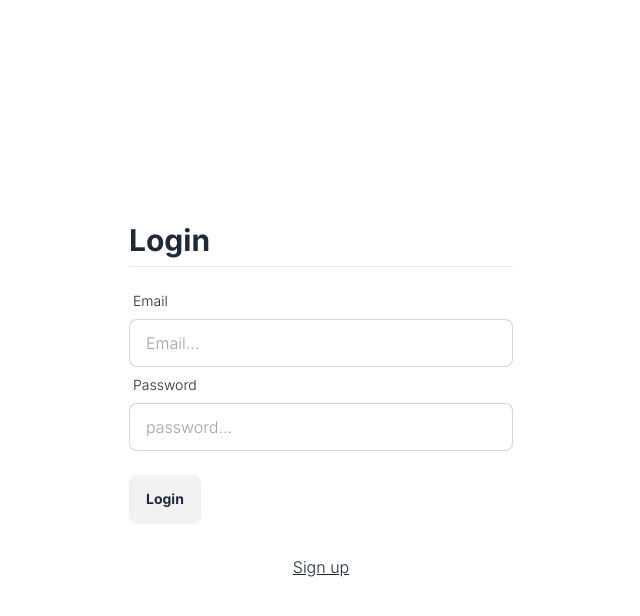
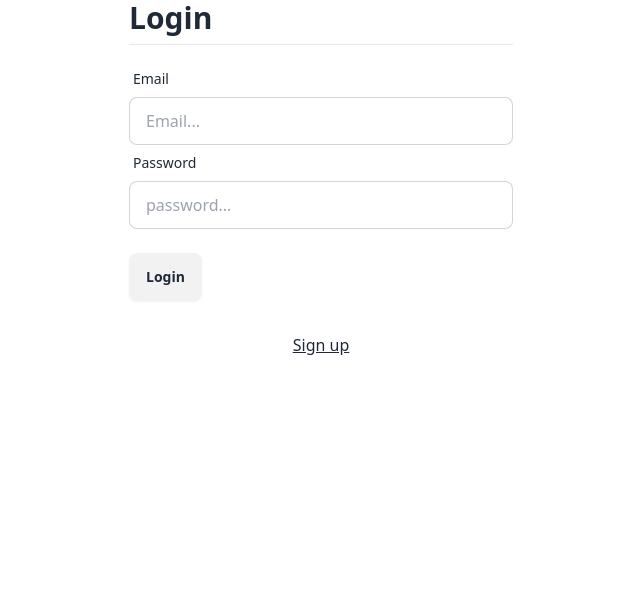
Before and after one commit to senyc/jason-front, a Next.js app: page /login in a window 1280 px wide. Shown: the top 616 px of the page, without its empty margins (319-959 px from the left). Built offline with nearby package versions, Linux system fonts and the light colour scheme.

Commit message:
chore: adjust layouts to shift control to pages

```diff
--- a/src/app/(withHeader)/layout.tsx
+++ b/src/app/(withHeader)/layout.tsx
@@ -1,6 +1,12 @@
+import Header from '@/src/lib/components/header';
 import type { Metadata } from 'next';
 
+import { Inter } from 'next/font/google';
 
+const inter = Inter({
+  weight: ['300', '700'],
+  subsets: ['latin'],
+});
 export const metadata: Metadata = {
   title: 'Create Next App',
   description: 'Generated by create next app',
@@ -12,8 +18,12 @@ export default function RootLayout({
   children: React.ReactNode;
 }) {
   return (
-    <div className="h-full">
-      {children}
-    </div>
+    <body className={`${inter.className} flex-col flex h-full w-full`}>
+      <header className=''>
+        <Header />
+      </header>
+        {children}
+      <footer className='h-32 min-h-[8rem]' />
+    </body>
   );
 }
--- a/src/app/layout.tsx
+++ b/src/app/layout.tsx
@@ -1,11 +1,6 @@
 import type { Metadata } from 'next';
-import { Inter } from 'next/font/google';
 import './globals.css';
 
-const inter = Inter({
-  weight: ['300', '700'],
-  subsets: ['latin'],
-});
 
 export const metadata: Metadata = {
   title: 'Create Next App',
@@ -17,11 +12,7 @@ export default function RootLayout({ children, }: {
 }) {
   return (
     <html lang='en' className='h-full'>
-      <body className={`${inter.className} flex-col flex h-full w-full`}>
-        <main className="flex-grow">
-          {children}
-        </main>
-      </body>
+        {children}
     </html>
   );
 }
--- a/tailwind.config.ts
+++ b/tailwind.config.ts
@@ -1,10 +1,12 @@
-import type { Config } from 'tailwindcss'
+import type { Config } from 'tailwindcss';
 
 const config: Config = {
   content: [
     './pages/**/*.{js,ts,jsx,tsx,mdx}',
-    './components/**/*.{js,ts,jsx,tsx,mdx}',
+    './src/lib/components/**/*.{js,ts,jsx,tsx,mdx}',
     './src/app/**/*.{js,ts,jsx,tsx,mdx}',
+    './src/**/*.{js,jsx,ts,tsx}',
+    './node_modules/react-tailwindcss-datepicker/dist/index.esm.js'
   ],
   theme: {
     extend: {
@@ -13,5 +15,5 @@ const config: Config = {
     },
   },
   plugins: [require('daisyui')],
-}
-export default config
+};
+export default config;
```
Also changed, not shown: tsconfig.json (+9 -0 lines).
